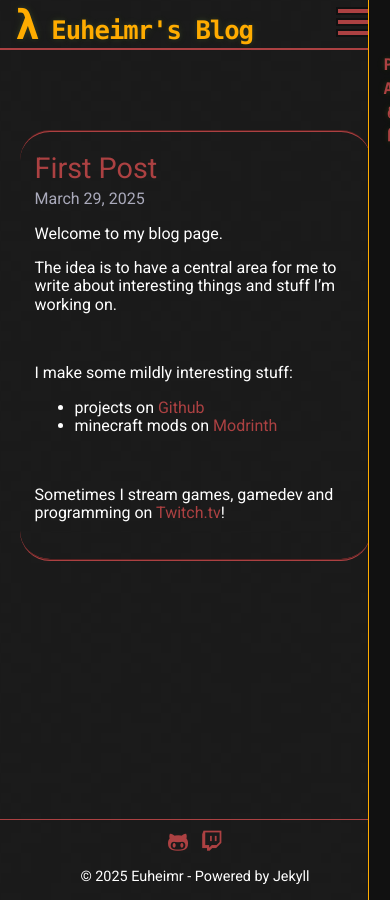
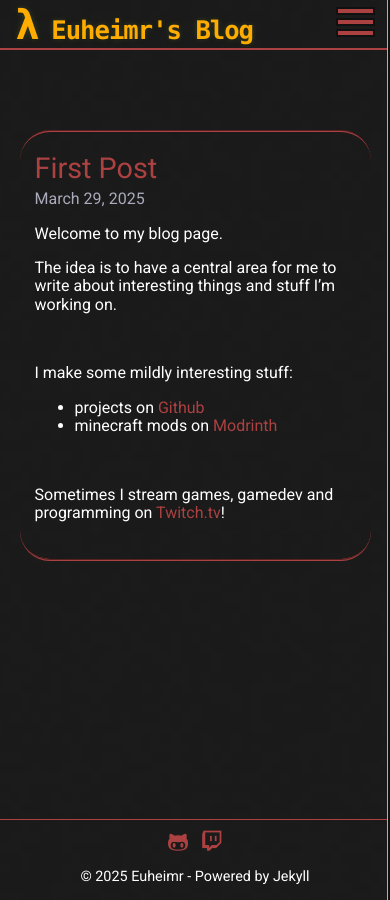
Before and after one commit to Euheimr/euheimr.github.io, a Jekyll site: the page built from index.html, in a window 390 px wide. Built offline with Jekyll 4.4.1, drawn with Linux system fonts in a browser that asks for light colours; the list of posts is cut into pages by our own code.

Commit message:
Fix an issue where toggle menu shows on small screens

```diff
--- a/assets/css/style.css
+++ b/assets/css/style.css
@@ -243,11 +243,11 @@ pre {
         position: fixed;
         float: none;
         display: block;
-        right: -25%;
+        right: -30%;
         top: 0;
         background-color: #111;
         line-height: initial;
-        width: 25%;
+        width: 30%;
         min-width: 120px;
         height: 100%;
         padding-top: var(--header-height);
```
